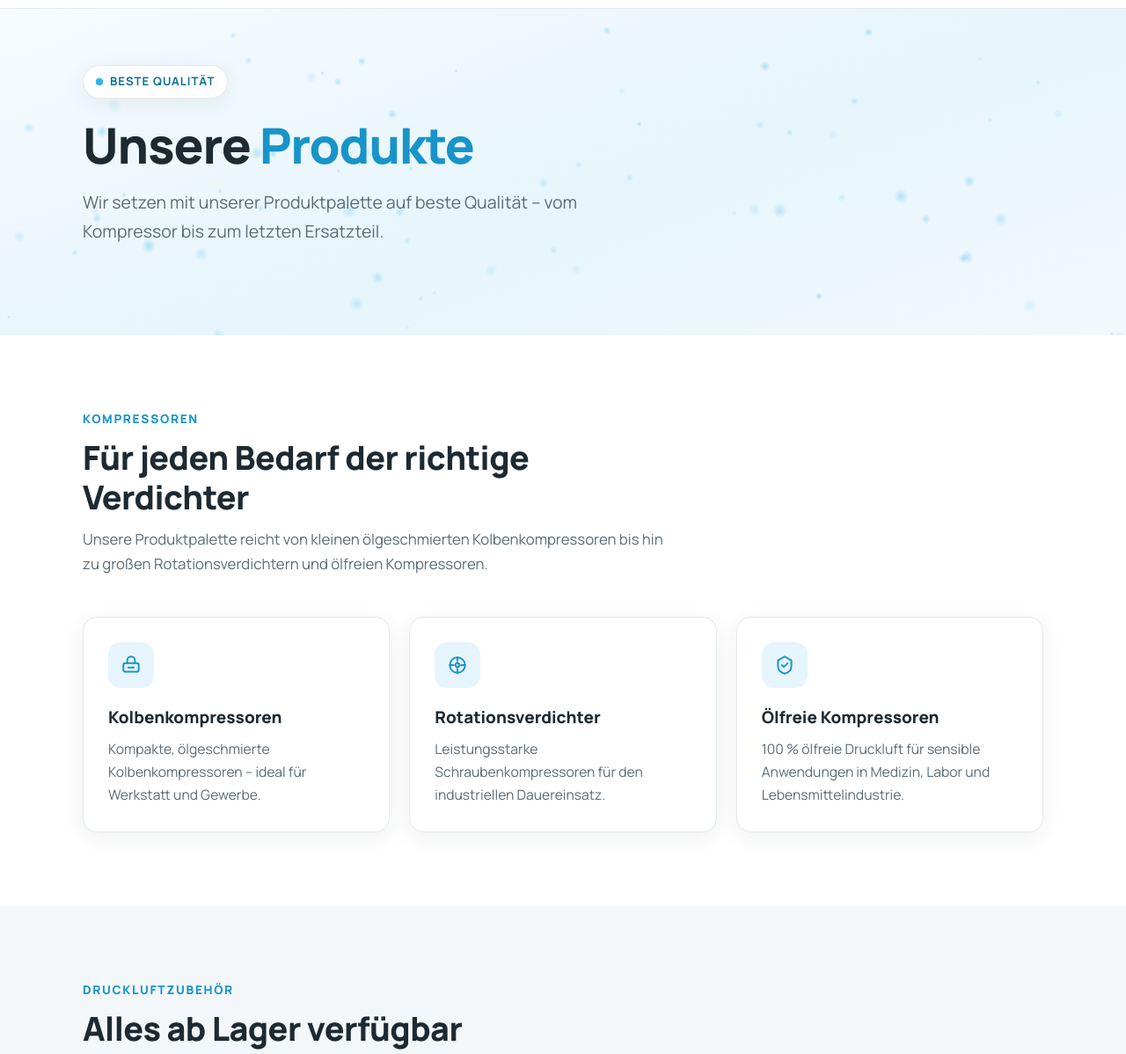
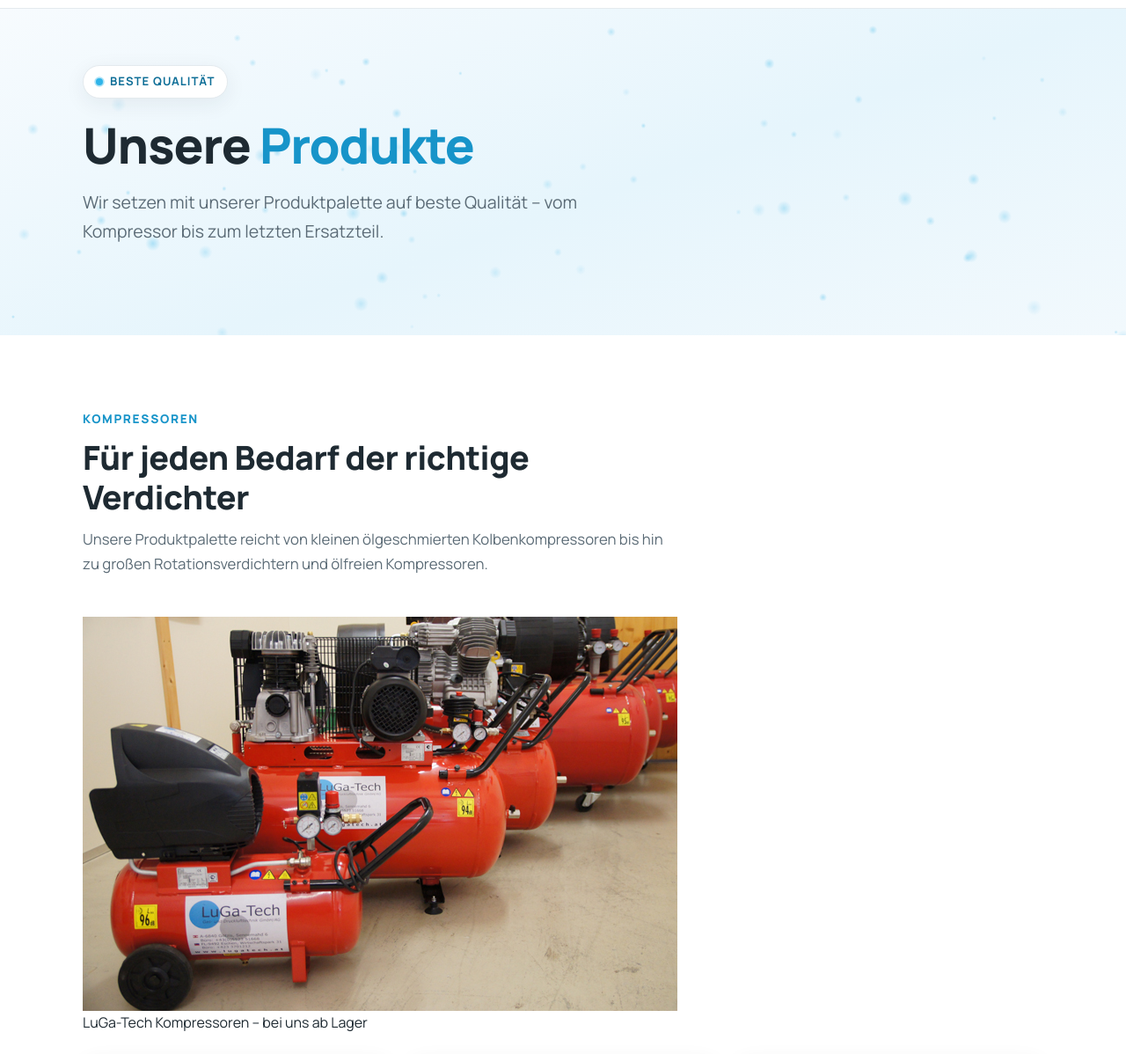
Before and after one commit to FSCreative/lugatech-website, a website: page produkte.html in a window 1280 px wide. Shown: the part 67-1265 px from the top of the page at 88% size. Drawn offline with Linux system fonts and the light colour scheme.

Commit message:
Add files via upload

```diff
--- a/index.html
+++ b/index.html
@@ -6,7 +6,7 @@
   <title>LuGa-Tech – Gas- und Drucklufttechnik | Koblach & Eschen</title>
   <meta name="description" content="LuGa-Tech ist Ihr kompetenter Partner für Gas- und Drucklufttechnik: Kompressoren, Druckluftzubehör und 24h-Service – von Vorarlberg über Liechtenstein bis Süddeutschland.">
   <link rel="icon" type="image/svg+xml" href="assets/img/favicon.svg">
-  <link rel="stylesheet" href="assets/css/style.css?v=5">
+  <link rel="stylesheet" href="assets/css/style.css?v=6">
 </head>
 <body>
 
--- a/produkte.html
+++ b/produkte.html
@@ -6,7 +6,7 @@
   <title>Produkte – LuGa-Tech | Kompressoren & Druckluftzubehör</title>
   <meta name="description" content="Kompressoren vom Kolbenkompressor bis zum ölfreien Rotationsverdichter sowie Druckluftzubehör: Trockner, Öl-/Wassertrenner, Kondensatableiter, Druckminderer und Ersatzteile ab Lager.">
   <link rel="icon" type="image/svg+xml" href="assets/img/favicon.svg">
-  <link rel="stylesheet" href="assets/css/style.css">
+  <link rel="stylesheet" href="assets/css/style.css?v=6">
 </head>
 <body>
 
@@ -46,6 +46,10 @@
         <div class="eyebrow">Kompressoren</div>
         <h2>Für jeden Bedarf der richtige Verdichter</h2>
         <p>Unsere Produktpalette reicht von kleinen ölgeschmierten Kolbenkompressoren bis hin zu großen Rotationsverdichtern und ölfreien Kompressoren.</p>
+      </div>
+      <div class="photo-card wide reveal" style="margin-bottom:26px;">
+        <img src="assets/img/foto-kompressoren.jpg" alt="LuGa-Tech Kolbenkompressoren im Verkaufsraum" loading="lazy">
+        <span class="photo-tag">LuGa-Tech Kompressoren – bei uns ab Lager</span>
       </div>
       <div class="grid cols-3">
         <div class="card reveal">
```
Also changed, not shown: kontakt.html (+5 -1 lines), service.html (+5 -1 lines), unternehmen.html (+5 -1 lines).
